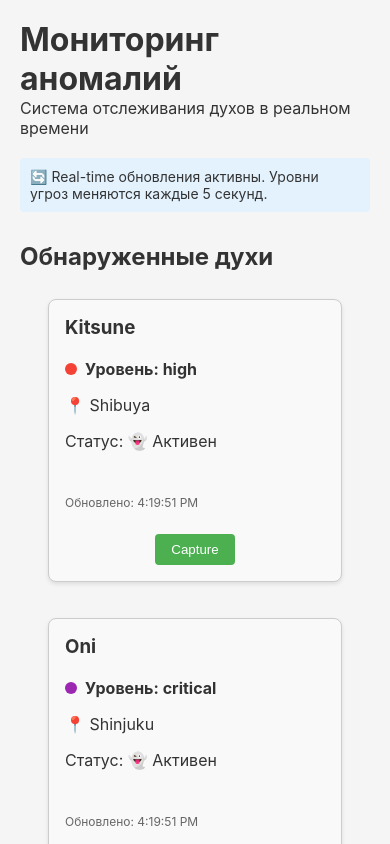
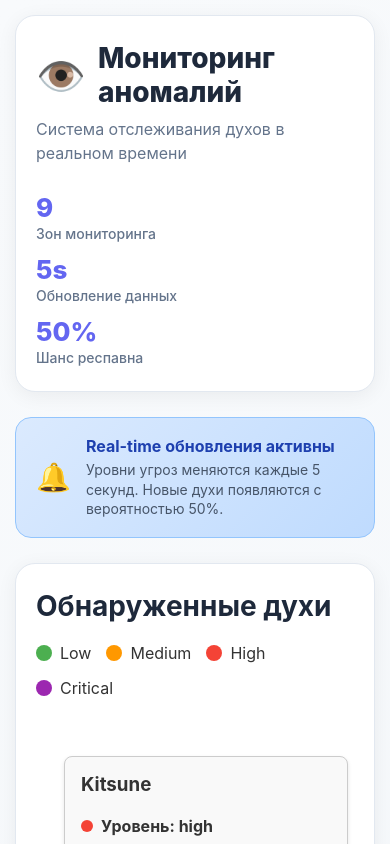
Before and after one commit to BMD63/Jujutsu-Dashboard, a Next.js app: page /monitoring in a window 390 px wide. Shown: the top 844 px of the page. Built offline with nearby package versions, Linux system fonts and the light colour scheme; no server answers.

Commit message:
feat: enhance monitoring page with professional design and responsive layout

```diff
--- a/src/app/home.scss
+++ b/src/app/home.scss
@@ -23,6 +23,7 @@
   font-weight: 800;
   margin-bottom: 16px;
   background: linear-gradient(135deg, #6366f1 0%, #8b5cf6 100%);
+  background-clip: text;
   -webkit-background-clip: text;
   -webkit-text-fill-color: transparent;
   letter-spacing: -0.5px;
--- /dev/null
+++ b/src/app/monitoring/monitoring.scss
@@ -0,0 +1,231 @@
+.monitoring-container {
+  min-height: 100vh;
+  background: linear-gradient(135deg, #f8fafc 0%, #f1f5f9 100%);
+  padding: 20px;
+}
+
+.monitoring-header {
+  background: white;
+  border-radius: 20px;
+  padding: 30px 40px;
+  margin-bottom: 25px;
+  box-shadow: 0 4px 20px rgba(0, 0, 0, 0.06);
+  border: 1px solid #e2e8f0;
+}
+
+.header-content {
+  max-width: 1200px;
+  margin: 0 auto;
+}
+
+.header-title {
+  font-size: 36px;
+  font-weight: 800;
+  color: #1e293b;
+  margin: 0 0 8px 0;
+  display: flex;
+  align-items: center;
+  gap: 12px;
+}
+
+.title-icon {
+  font-size: 40px;
+}
+
+.header-subtitle {
+  font-size: 18px;
+  color: #64748b;
+  margin: 0 0 30px 0;
+  line-height: 1.5;
+}
+
+.header-stats {
+  display: flex;
+  gap: 40px;
+  flex-wrap: wrap;
+}
+
+.stat-item {
+  display: flex;
+  flex-direction: column;
+  align-items: flex-start;
+}
+
+.stat-value {
+  font-size: 32px;
+  font-weight: 800;
+  color: #6366f1;
+  line-height: 1;
+}
+
+.stat-label {
+  font-size: 14px;
+  color: #64748b;
+  margin-top: 4px;
+  font-weight: 500;
+}
+
+.monitoring-alert {
+  background: linear-gradient(135deg, #dbeafe 0%, #bfdbfe 100%);
+  border-radius: 16px;
+  padding: 20px 25px;
+  margin-bottom: 25px;
+  display: flex;
+  align-items: center;
+  gap: 18px;
+  border: 1px solid #93c5fd;
+  max-width: 1200px;
+  margin-left: auto;
+  margin-right: auto;
+}
+
+.alert-icon {
+  font-size: 28px;
+  flex-shrink: 0;
+}
+
+.alert-content {
+  display: flex;
+  flex-direction: column;
+  gap: 4px;
+}
+
+.alert-content strong {
+  color: #1e40af;
+  font-size: 16px;
+  font-weight: 700;
+}
+
+.alert-content span {
+  color: #475569;
+  font-size: 14px;
+  line-height: 1.4;
+}
+
+.monitoring-main {
+  background: white;
+  border-radius: 20px;
+  padding: 30px;
+  box-shadow: 0 4px 20px rgba(0, 0, 0, 0.06);
+  border: 1px solid #e2e8f0;
+  max-width: 1200px;
+  margin: 0 auto;
+}
+
+.main-header {
+  display: flex;
+  justify-content: space-between;
+  align-items: center;
+  margin-bottom: 30px;
+  flex-wrap: wrap;
+  gap: 20px;
+}
+
+.main-title {
+  font-size: 28px;
+  font-weight: 700;
+  color: #1e293b;
+  margin: 0;
+}
+
+.threat-legend {
+  display: flex;
+  gap: 20px;
+  flex-wrap: wrap;
+}
+
+.legend-item {
+  display: flex;
+  align-items: center;
+  gap: 8px;
+}
+
+.legend-color {
+  width: 16px;
+  height: 16px;
+  border-radius: 50%;
+
+  &.low {
+    background-color: #4CAF50;
+  }
+
+  &.medium {
+    background-color: #FF9800;
+  }
+
+  &.high {
+    background-color: #F44336;
+  }
+
+  &.critical {
+    background-color: #9C27B0;
+  }
+}
+
+// Адаптация списка
+:global {
+  .spirits-list-container {
+    display: grid;
+    grid-template-columns: repeat(auto-fill, minmax(300px, 1fr));
+    gap: 25px;
+    padding: 0;
+  }
+}
+
+// Responsive
+@media (max-width: 768px) {
+  .monitoring-container {
+    padding: 15px;
+  }
+
+  .monitoring-header {
+    padding: 25px 20px;
+  }
+
+  .header-title {
+    font-size: 28px;
+  }
+
+  .header-subtitle {
+    font-size: 16px;
+  }
+
+  .header-stats {
+    gap: 25px;
+  }
+
+  .stat-value {
+    font-size: 26px;
+  }
+
+  .monitoring-alert {
+    padding: 18px 20px;
+    gap: 15px;
+  }
+
+  .monitoring-main {
+    padding: 25px 20px;
+  }
+
+  .main-header {
+    flex-direction: column;
+    align-items: flex-start;
+  }
+
+  .threat-legend {
+    gap: 15px;
+  }
+}
+
+@media (max-width: 480px) {
+  .header-stats {
+    flex-direction: column;
+    gap: 15px;
+  }
+
+  :global {
+    .spirits-list-container {
+      grid-template-columns: 1fr;
+    }
+  }
+}
--- a/src/app/monitoring/page.tsx
+++ b/src/app/monitoring/page.tsx
@@ -2,30 +2,71 @@
 
 import { SpiritsList } from '@/features/spirits-list/ui/SpiritsList/SpiritsList';
 import { useSpiritEvents } from '@/features/real-time-updates/api/useSpiritEvents';
+import './monitoring.scss';
 
 export default function MonitoringPage() {
-  // Подключаем real-time обновления
   useSpiritEvents();
 
   return (
-    <div style={{ padding: '20px' }}>
-      <h1>Мониторинг аномалий</h1>
-      <p>Система отслеживания духов в реальном времени</p>
+    <div className="monitoring-container">
+      <header className="monitoring-header">
+        <div className="header-content">
+          <h1 className="header-title">
+            <span className="title-icon">👁️</span>
+            Мониторинг аномалий
+          </h1>
+          <p className="header-subtitle">Система отслеживания духов в реальном времени</p>
 
-      <div style={{
-        margin: '20px 0',
-        padding: '10px',
-        backgroundColor: '#e3f2fd',
-        borderRadius: '4px',
-        fontSize: '14px'
-      }}>
-        🔄 Real-time обновления активны. Уровни угроз меняются каждые 5 секунд.
+          <div className="header-stats">
+            <div className="stat-item">
+              <div className="stat-value">9</div>
+              <div className="stat-label">Зон мониторинга</div>
+            </div>
+            <div className="stat-item">
+              <div className="stat-value">5s</div>
+              <div className="stat-label">Обновление данных</div>
+            </div>
+            <div className="stat-item">
+              <div className="stat-value">50%</div>
+              <div className="stat-label">Шанс респавна</div>
+            </div>
+          </div>
+        </div>
+      </header>
+
+      <div className="monitoring-alert">
+        <div className="alert-icon">🔔</div>
+        <div className="alert-content">
+          <strong>Real-time обновления активны</strong>
+          <span>Уровни угроз меняются каждые 5 секунд. Новые духи появляются с вероятностью 50%.</span>
+        </div>
       </div>
 
-      <div style={{ marginTop: '30px' }}>
-        <h2>Обнаруженные духи</h2>
+      <main className="monitoring-main">
+        <div className="main-header">
+          <h2 className="main-title">Обнаруженные духи</h2>
+          <div className="threat-legend">
+            <div className="legend-item">
+              <div className="legend-color low"></div>
+              <span>Low</span>
+            </div>
+            <div className="legend-item">
+              <div className="legend-color medium"></div>
+              <span>Medium</span>
+            </div>
+            <div className="legend-item">
+              <div className="legend-color high"></div>
+              <span>High</span>
+            </div>
+            <div className="legend-item">
+              <div className="legend-color critical"></div>
+              <span>Critical</span>
+            </div>
+          </div>
+        </div>
+
         <SpiritsList />
-      </div>
+      </main>
     </div>
   );
 }
```
